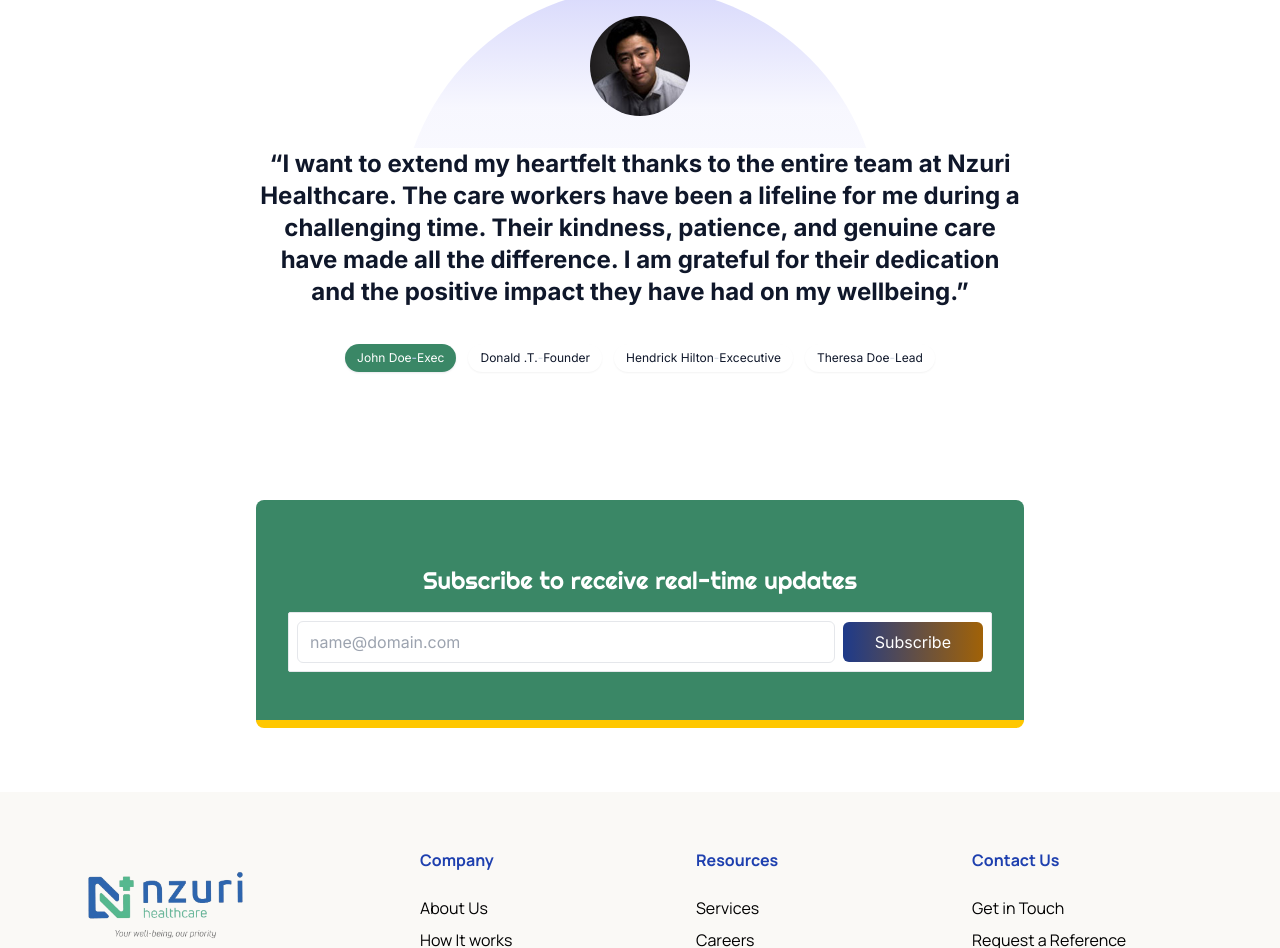
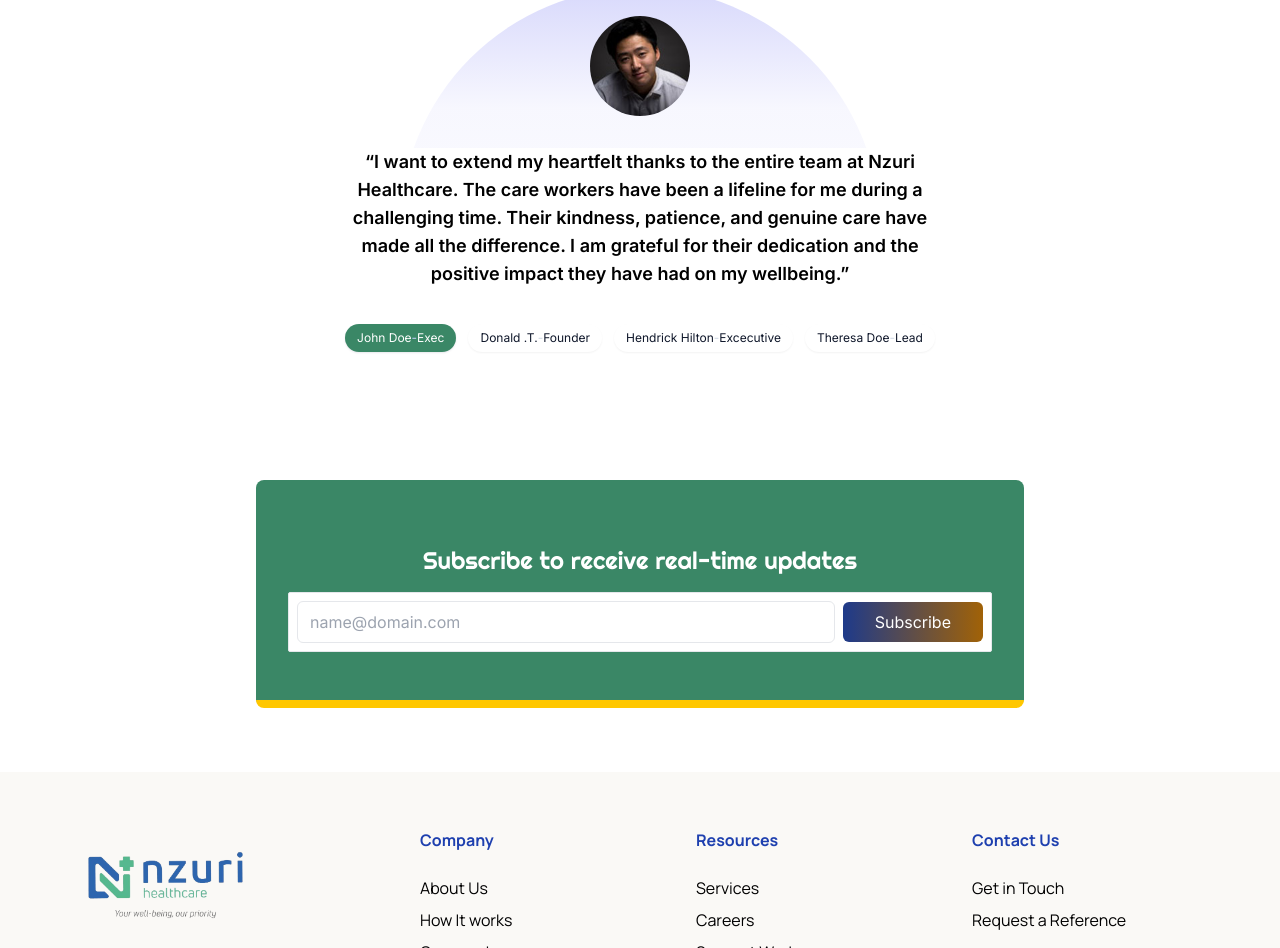
Before and after one commit to temitopeakin1/nzuricares-webapp, a Next.js app: page / in a window 1280 px wide. Shown: the part 2070-3018 px from the top of the page. Built offline with nearby package versions, Linux system fonts and the light colour scheme.

Commit message:
update on homecsreen

```diff
--- a/Components/Pages/Home/Testimonial.tsx
+++ b/Components/Pages/Home/Testimonial.tsx
@@ -118,7 +118,7 @@ export default function Testimonial({}: { testimonials: Testimonial[] }) {
               leaveTo="opacity-0 translate-x-4"
               beforeEnter={() => heightFix()}
             >
-              <div className="text-2xl font-bold text-slate-900 before:content-['\201C'] after:content-['\201D']">
+              <div className="text-sm sm:text-base md:text-lg px-4 sm:px-8 md:px-12 lg:px-16 xl:px-20 font-semibold before:content-['\201C'] after:content-['\201D']">
                 {testimonial.quote}
               </div>
             </Transition>
--- a/Components/UI/PrivacyBanner.tsx
+++ b/Components/UI/PrivacyBanner.tsx
@@ -1,7 +1,7 @@
 import React, { useState, useEffect } from 'react';
 
 const PrivacyBanner = () => {
-  const [isVisible, setIsVisible] = useState(true);
+  const [isVisible, setIsVisible] = useState(false);
 
   useEffect(() => {
     const isBannerAccepted = localStorage.getItem('privacyBannerAccepted');
```
